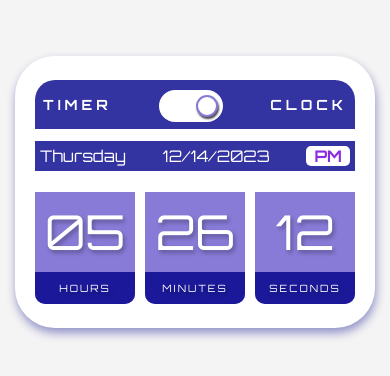
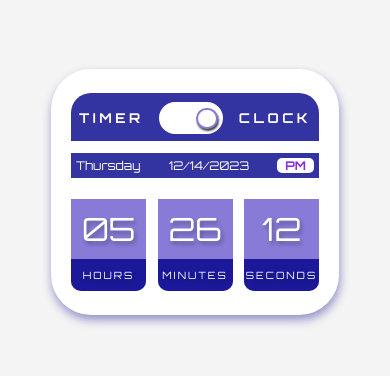
Before and after one commit to Alvicodes/Digital-Clock, a plain HTML site: page index.html in a window 390 px wide. Shown: the part 230-606 px from the top of the page. Drawn offline with Linux system fonts and the light colour scheme.

Commit message:
mobile media queries

```diff
--- a/style.css
+++ b/style.css
@@ -19,7 +19,6 @@ body {
     align-items: center;
     height: 100vh;
     justify-content: center;
-    /* background: url("https://images.unsplash.com/photo-1682687219570-4c596363fd96?q=80&w=1975&auto=format&fit=crop&ixlib=rb-4.0.3&ixid=M3wxMjA3fDF8MHxwaG90by1wYWdlfHx8fGVufDB8fHx8fA%3D%3D"); */
     background-color: rgb(244, 244, 244);
     background-size: cover;
     overflow: hidden;
@@ -64,6 +63,7 @@ input#transparent {
     display: flex;
 }
 
+
 label.toggle-item {
     width: 4em;
     background-color: white;
@@ -92,6 +92,7 @@ label.toggle-item {
     }
 
 }
+
 /*
 .transparent {
     label {
@@ -129,6 +130,7 @@ label.toggle-item {
     padding: 5px 5px;
     margin: 0.75rem 0rem 0.0 0;
 }
+
 #ampm {
     background-color: rgb(255, 255, 255);
     color: blueviolet;
@@ -136,24 +138,25 @@ label.toggle-item {
     padding: 0 0.5rem;
     margin: 0;
     border-radius: 5px;
-
 }
 
-.clock, .timer {
+.clock,
+.timer {
     display: flex;
     justify-content: space-between;
     width: 320px;
     /* display: none; */
 }
 
-.clock div, .timer div {
-    border-radius: 0  0 10px 10px;
+.clock div,
+.timer div {
+    border-radius: 0 0 10px 10px;
     background-color: rgb(106, 91, 205, 0.8);
     /* box-shadow: 0 2px 3px rgb(72, 67, 71); */
-
 }
 
-.clock span, .timer span {
+.clock span,
+.timer span {
     width: 100px;
     height: 80px;
     color: white;
@@ -164,9 +167,8 @@ label.toggle-item {
     text-shadow: 2px 3px 4px rgb(0, 0, 0, 0.3);
 }
 
-
-
-.clock .text, .timer .textTimer {
+.clock .text,
+.timer .textTimer {
     height: 2rem;
     font-size: 10px;
     text-transform: uppercase;
@@ -176,22 +178,8 @@ label.toggle-item {
     border-bottom-right-radius: 10px;
 }
 
-
-/* .clock #ampm {
-    bottom: 0;
-    position: absolute;
-    width: 60px;
-    height: 30px;
-    font-size: 20px;
-    background-color: rgb(80, 33, 138);
-    border-radius: 10px;
-    box-shadow: 0 2px 3px rgb(72, 67, 71);
-} */
-
-
 #timerContainer {
     display: none;
-
 }
 
 .timerBtns {
@@ -200,11 +188,12 @@ label.toggle-item {
     justify-content: space-between;
     align-items: center;
     /* background-color:rgb(252, 247, 238, 0.5); */
-    visibility:hidden;
+    visibility: hidden;
     margin-top: 0;
     margin-bottom: 0.0;
 }
-.timerBtns button{
+
+.timerBtns button {
     width: 100px;
     max-width: 1200px;
     display: flex;
@@ -221,15 +210,71 @@ label.toggle-item {
     border: none;
     border-radius: 10px;
     margin-bottom: 0;
-    /* padding: 10px; */
-    /* margin: 5px 10px; */
     cursor: pointer;
     transition: all 0.15s ease-in-out;
 }
-#start:hover, #pause:hover, #reset:hover {
+
+#start:hover,
+#pause:hover,
+#reset:hover {
     /* color: white; */
     translate: 1px 1px;
 }
 
+input:checked .toggle-item {
+    background-color: blue;
+}
 
-/* @media screen and (max-device-width: 480px) {} */
+/* Tablet styles (max-width: 768px)
+Mobile styles (max-width: 414px) */
+
+@media screen and (max-width: 480px) {}
+
+/* Small screens */
+@media all and (max-width: 480px) {
+
+    #mainContainer {
+        border-radius: 40px;
+        padding: 1.5rem 1.25rem;
+        background-color: white;
+        filter: drop-shadow(1px 5px 5px rgb(0, 0, 138, 0.4));
+        max-width: 290px;
+    }
+
+    .clock,
+    .timer {
+        width: 248px;
+    }
+
+    .clock span,
+    .timer span {
+        width: 75px;
+        height: 60px;
+        font-size: 2rem;
+    }
+
+    .clock .text,
+    .timer .textTimer {
+        height: 2rem;
+        letter-spacing: 2px;
+        border-bottom-left-radius: 10px;
+        border-bottom-right-radius: 10px;
+    }
+
+    h2 {
+        letter-spacing: 3.5px;
+        font-size: 13.5px;
+    }
+
+    #date {
+        width: 248px;
+        padding: 5px 5px;
+        margin: 0.75rem 0rem 0.0 0;
+        font-size: 12px;
+    }
+
+    .timerBtns {
+        width: 248px;
+    }
+
+}
```
Also changed, not shown: index.html (+0 -1 lines).
